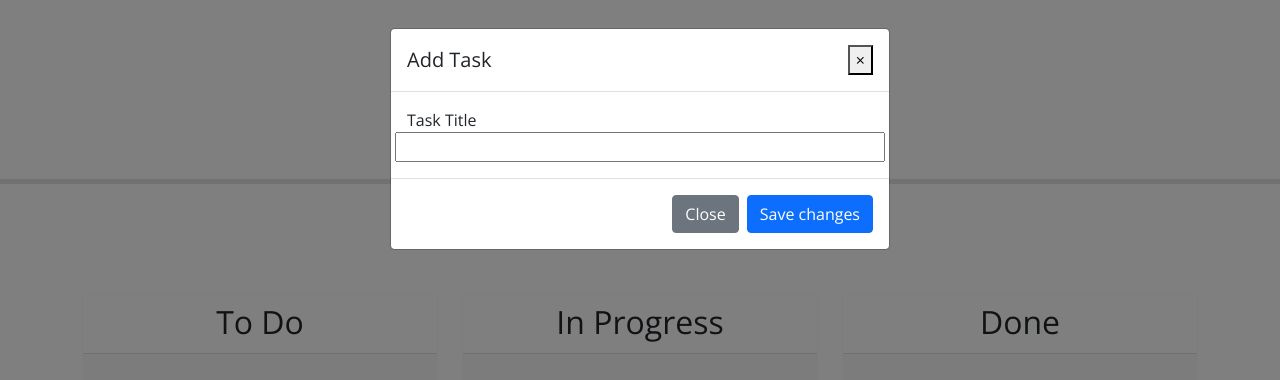
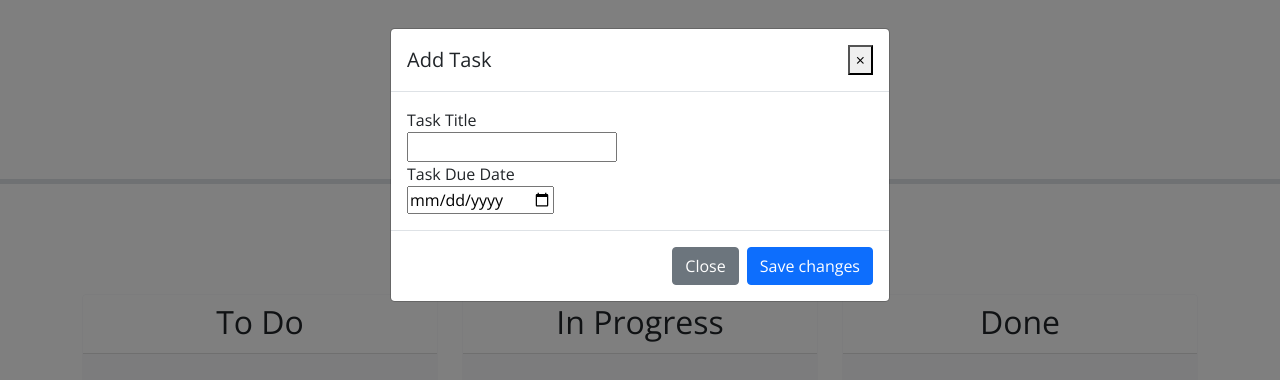
Before and after one commit to anthonyjj/Homework5-Task-Board, a plain HTML site: page index.html in a window 1280 px wide. Both pictures are taken after a click on the button "Add Task". Drawn offline with nearby package versions, Linux system fonts and the light colour scheme.

Commit message:
added a task due date to modal

```diff
--- a/index.html
+++ b/index.html
@@ -38,8 +38,19 @@
           <div class="modal-body">
             <!--delete the 3 dots and put <row> to put 2 boxes side by side, <label> to give a name and <input> to add a box-->
               <div class="row">
+                <!--col-6 shortens the boxes-->
+                <div class="col-6">
               <lable>Task Title</lable>
             <input type="text"></input>
+          </div>
+
+            <div class="row">
+            <div class="col-6">
+          <lable>Task Due Date</lable>
+          <input type="Date"></input>
+
+            </div>
+            </div>
             </div>
           </div>
           <div class="modal-footer">
```
